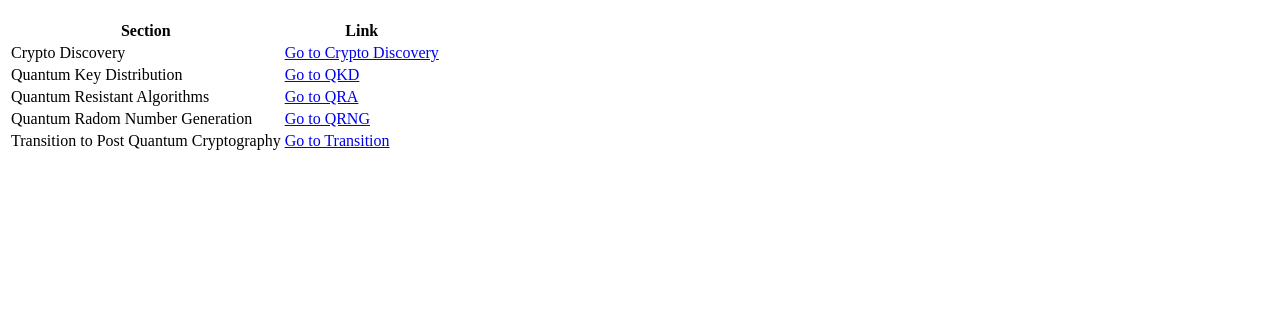
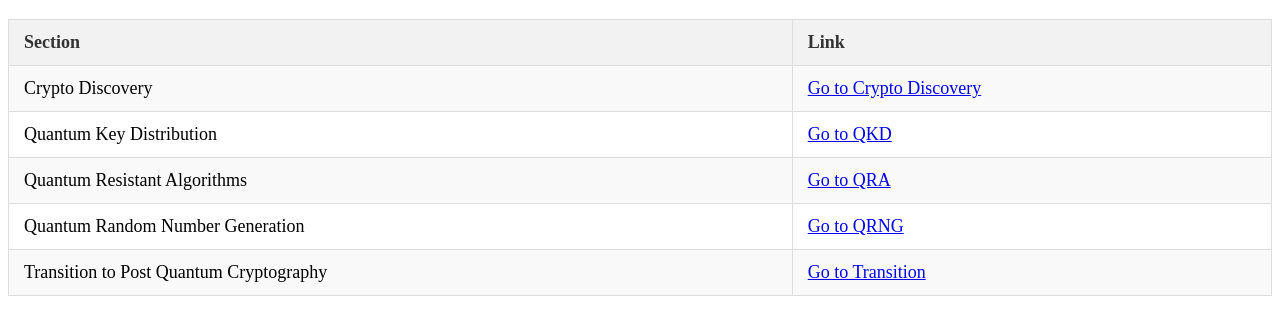
Before and after one commit to pqctoday/root, a plain HTML site: page index.html in a window 1280 px wide. Shown: the part 61-396 px from the top of the page. Drawn offline with Linux system fonts and the light colour scheme.

Commit message:
fix case path

```diff
--- a/index.html
+++ b/index.html
@@ -2,7 +2,7 @@
 <html lang="en">
     <head>
         <title>Hello PQC Today - 12 29 2024 6.41pm</title>
-        <link rel="stylesheet" href="styles.css">
+        <link rel="stylesheet" href="style.css">
     </head>
     <body>
         <h1>Hello PQC Today - 12 29 2024 6.41pm - Main </h1>
@@ -24,7 +24,7 @@
                 <td><a href="sections/QRA/index.html">Go to QRA</a></td>
             </tr>
             <tr>
-                <td>Quantum Radom Number Generation</td>
+                <td>Quantum Random Number Generation</td>
                 <td><a href="sections/QRNG/index.html">Go to QRNG</a></td>
             </tr>
             <tr>
```
